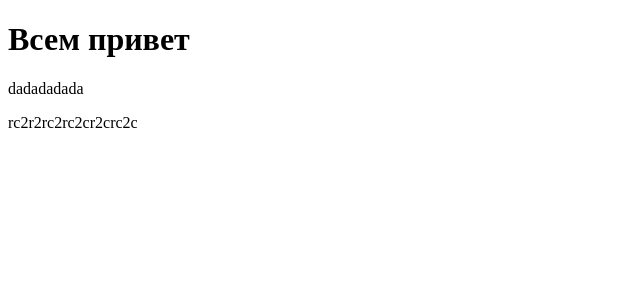
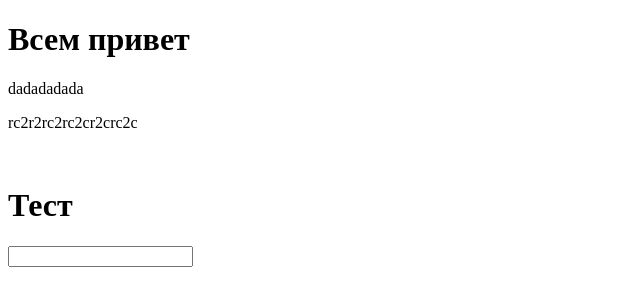
Before and after one commit to accountCoddy/-----10, a plain HTML site: page index.html in a window 1280 px wide. Shown: the whole page, without its empty margins (0-640 px from the left). Drawn offline with Linux system fonts and the light colour scheme.

Commit message:
Добавил box

```diff
--- a/index.html
+++ b/index.html
@@ -10,5 +10,10 @@
     <h1>Всем привет</h1>
     <p>dadadadada</p>
     <p>rc2r2rc2rc2cr2crc2c</p>
+    <div class="box">
+        <img src="" alt="">
+        <h1>Тест</h1>
+        <input type="text">
+    </div>
 </body>
 </html>
```
